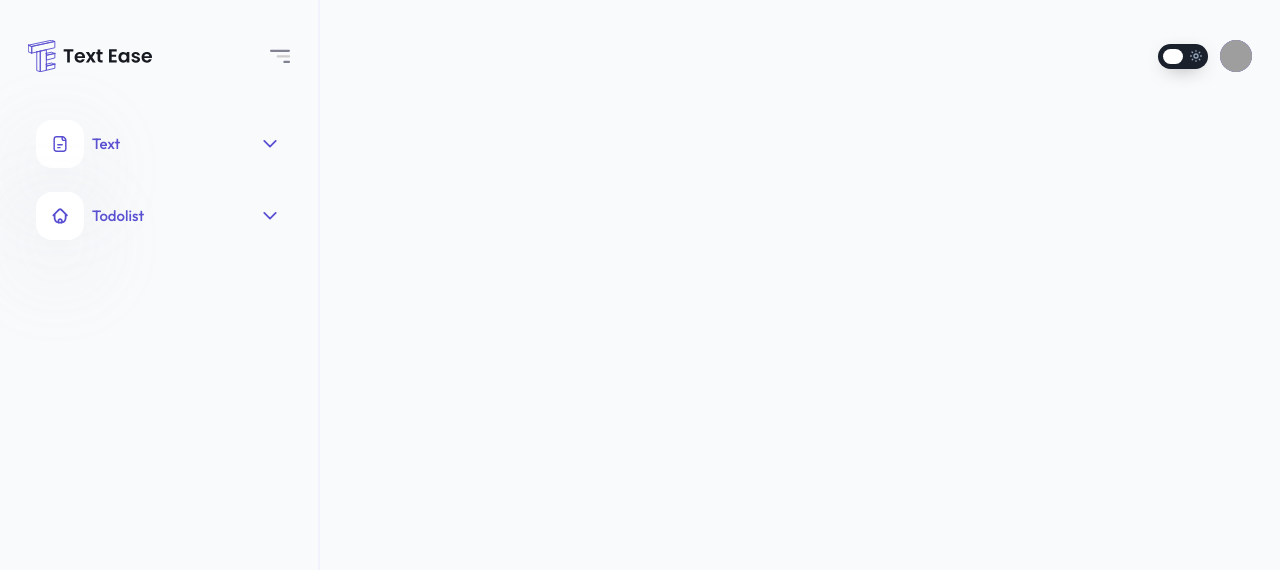
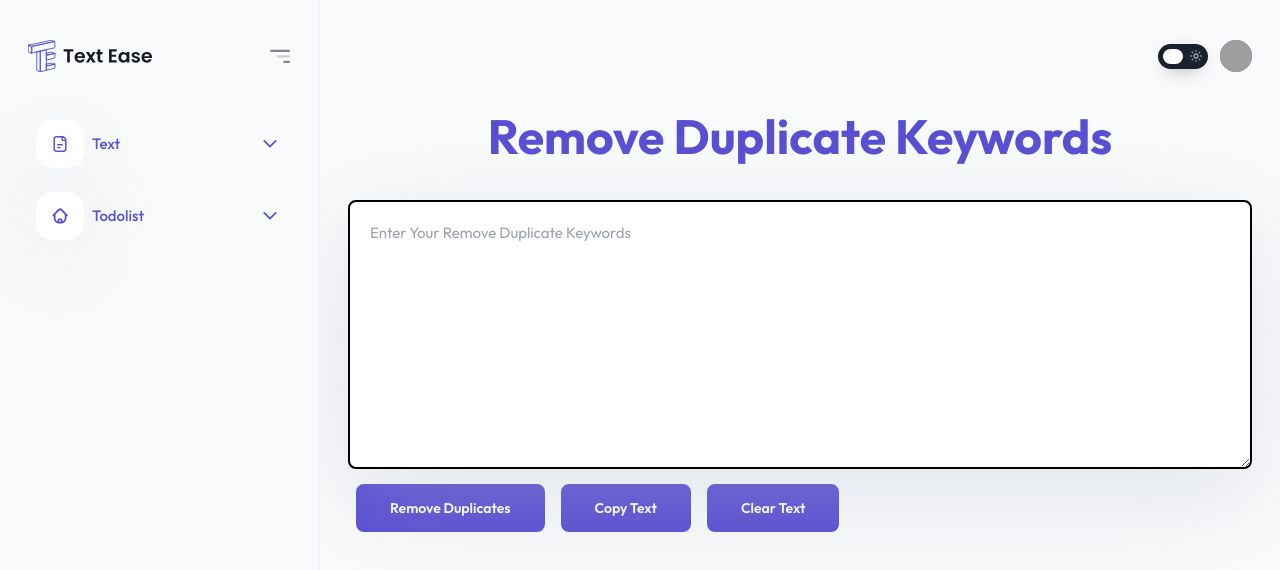
Before and after one commit to mitulsavani07/TextUtils, a React (Create React App) app: page /remove-duplicate-keywords in a window 1280 px wide. Shown: the top 570 px of the page. Built offline with nearby package versions, Linux system fonts and the light colour scheme; grey boxes are pictures that could not be loaded.

Commit message:
set pages

```diff
--- a/src/App.js
+++ b/src/App.js
@@ -1,11 +1,12 @@
 import './App.css';
 import Navbar from './component/Navbar';
-import TextUtils from './component/TextUtils';
+import TextUtils from './component/Text/TextUtils';
 import TodoList from './component/TodoList';
 import { BrowserRouter as Router, Route, Routes } from "react-router-dom";
 import Topbar from './component/Topbar';
-import CaseConverter from './component/CaseConverter';
-import FindAndReplace from './component/FindAndReplace';
+import CaseConverter from './component/Text/CaseConverter';
+import FindAndReplace from './component/Text/FindAndReplace';
+import RemoveDuplicateKeywords from './component/Text/RemoveDuplicateKeywords';
 
 
 function App() {
@@ -18,6 +19,7 @@ function App() {
           <Route exact path="/" element={<TextUtils heading='Text Utils' />}></Route>
           <Route exact path="/case-converter" element={<CaseConverter heading='Case Converter' />}></Route>
           <Route exact path="/find-and-replace" element={<FindAndReplace heading='Find And Replace' />}></Route>
+          <Route exact path="/remove-duplicate-keywords" element={<RemoveDuplicateKeywords heading='Remove Duplicate Keywords' />}></Route>
           <Route exact path="/todolist" element={<TodoList />}></Route>
           <Route exact path="/about" element={<h2>About</h2>}></Route>
         </Routes>
--- a/src/component/Navbar.js
+++ b/src/component/Navbar.js
@@ -70,14 +70,10 @@ const Navbar = memo(() => {
                   <circle cx="4" cy="3.79688" r="3" stroke="currentColor" strokeWidth="1.5" strokeLinecap="round" />
                 </svg>
                 Find and replace</NavLink></li>
-                <li><Link to="/" className="flex items-center"><svg className='mr-4 ml-1 w-2 h-2' width="8" height="8" viewBox="0 0 8 8" fill="none" xmlns="http://www.w3.org/2000/svg">
+                <li><NavLink activeClassName="active" to="remove-duplicate-keywords" className="flex items-center"><svg className='mr-4 ml-1 w-2 h-2' width="8" height="8" viewBox="0 0 8 8" fill="none" xmlns="http://www.w3.org/2000/svg">
                   <circle cx="4" cy="3.79688" r="3" stroke="currentColor" strokeWidth="1.5" strokeLinecap="round" />
                 </svg>
-                Remove Accents</Link></li>
-                <li><Link to="/" className="flex items-center"><svg className='mr-4 ml-1 w-2 h-2' width="8" height="8" viewBox="0 0 8 8" fill="none" xmlns="http://www.w3.org/2000/svg">
-                  <circle cx="4" cy="3.79688" r="3" stroke="currentColor" strokeWidth="1.5" strokeLinecap="round" />
-                </svg>
-                Remove Duplicate Keywords</Link></li>
+                Remove Duplicate Keywords</NavLink></li>
                 <li><Link to="/" className="flex items-center"><svg className='mr-4 ml-1 w-2 h-2' width="8" height="8" viewBox="0 0 8 8" fill="none" xmlns="http://www.w3.org/2000/svg">
                   <circle cx="4" cy="3.79688" r="3" stroke="currentColor" strokeWidth="1.5" strokeLinecap="round" />
                 </svg>
--- /dev/null
+++ b/src/component/Text/RemoveDuplicateKeywords.js
@@ -0,0 +1,31 @@
+import React, { useState } from 'react';
+
+export default function RemoveDuplicateKeywords(props) {
+  const [text, setText] = useState('');
+
+  const handleRemoveDuplicates = () => {
+    const uniqueKeywords = [...new Set(text.split(' '))];
+    const newText = uniqueKeywords.join(' ');
+    setText(newText);
+  };
+
+  const clickcopyText = () => {
+    let text = document.getElementById("myBox");
+    text.select();
+    navigator.clipboard.writeText(text.value);
+  }
+  const clickclearText = () => {
+    let newText = '';
+    setText(newText);
+  }
+
+  return (
+    <div>
+      <h1 className='text-center text-3xl md:text-5xl font-bold my-10'>{props.heading}</h1>
+      <textarea id='myBox' className='w-full border-2 p-5 rounded-lg dark:text-white dark:drop-shadow-none dark:border-none drop-shadow-primary ' cols="30" rows="10" placeholder={`Enter Your ${props.heading}`} value={text} onChange={(e) => setText(e.target.value)} />
+      <button className='btn' onClick={handleRemoveDuplicates}>Remove Duplicates</button>
+      <button onClick={clickcopyText} className='btn'>Copy Text</button>
+      <button onClick={clickclearText} className='btn'>Clear Text</button>
+    </div>
+  );
+}
```
Also changed, not shown: src/component/Text/CaseConverter.js (renamed from src/component/CaseConverter.js), src/component/Text/FindAndReplace.js (renamed from src/component/FindAndReplace.js), src/component/Text/TextUtils.js (renamed from src/component/TextUtils.js).
